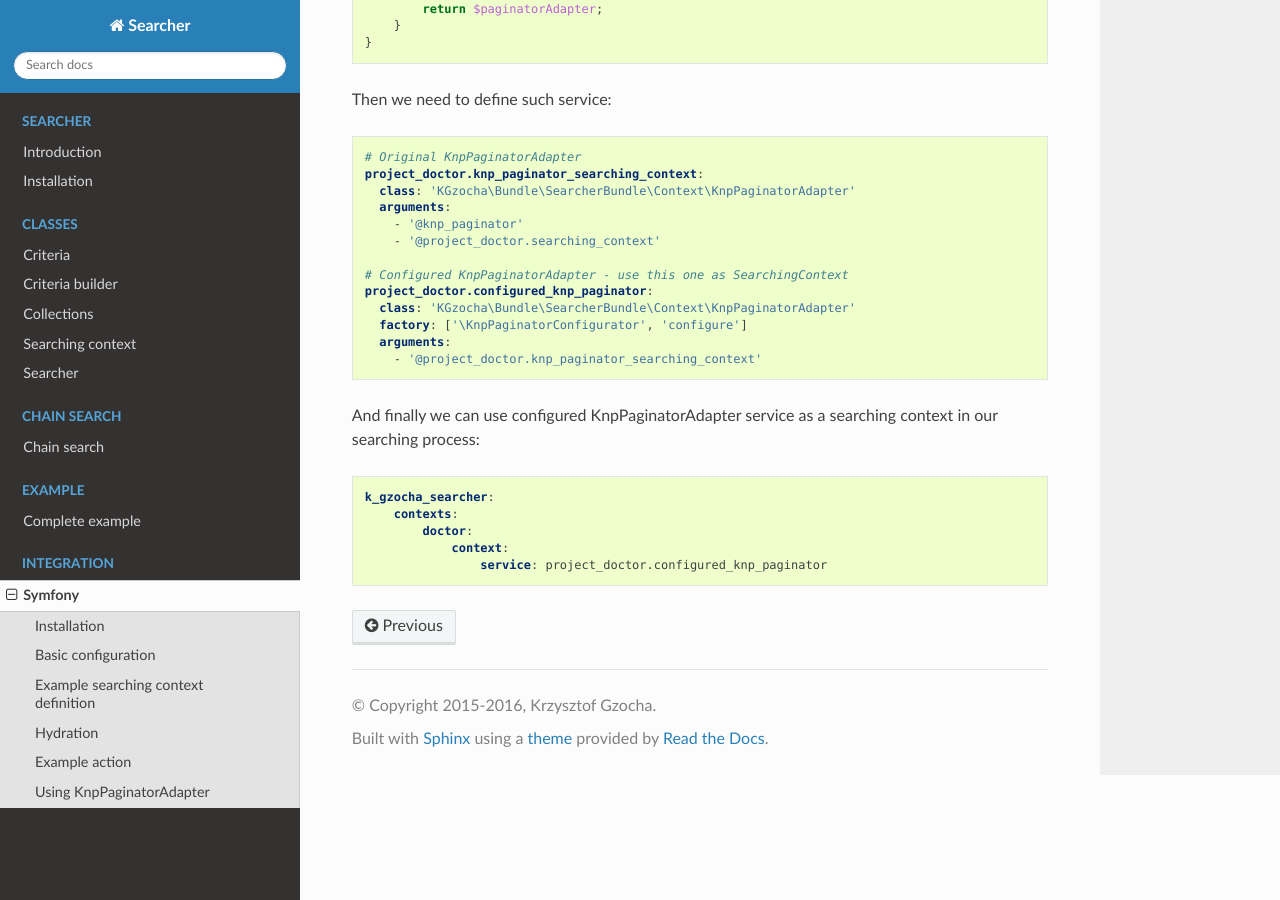
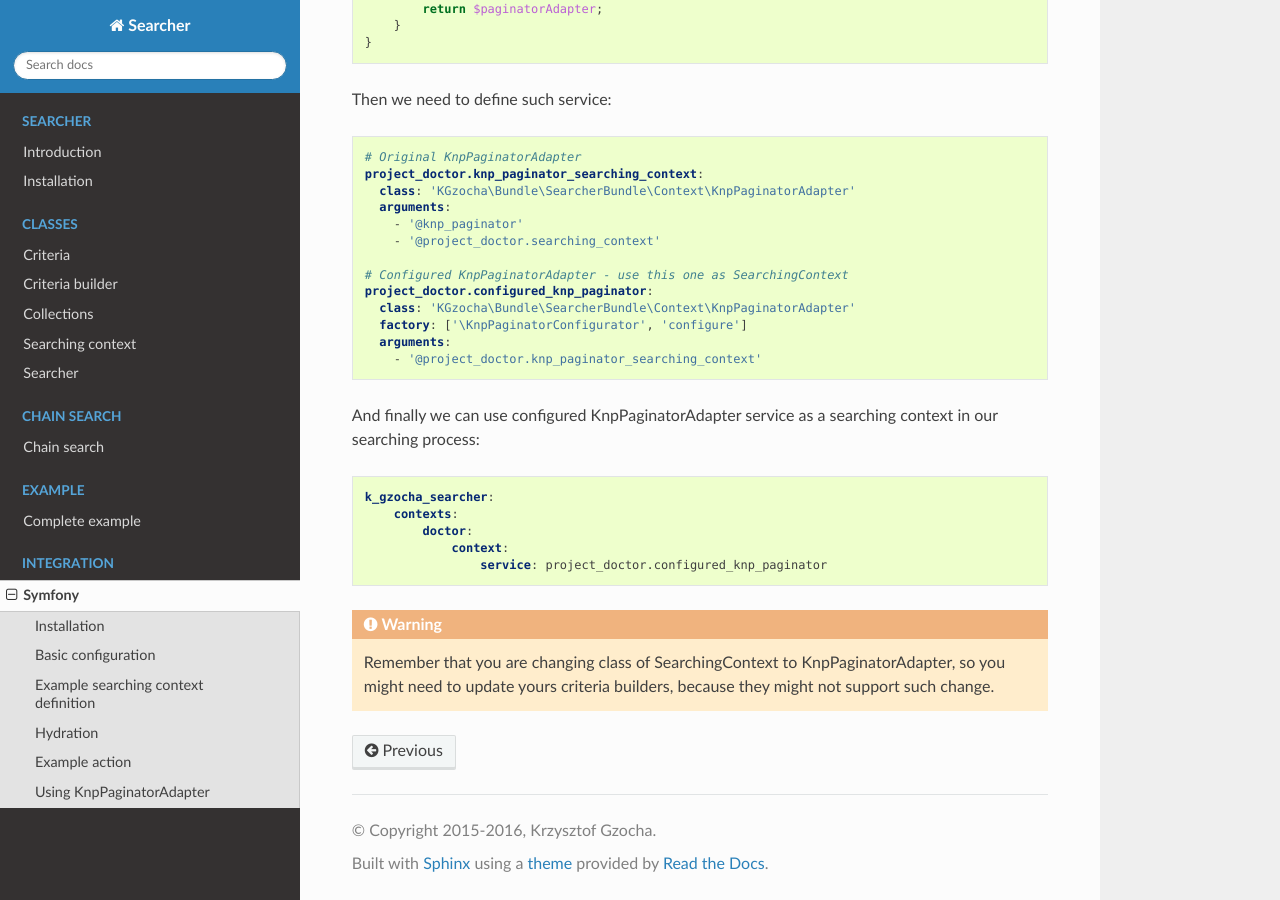
Before and after one commit to krzysztof-gzocha/searcher, a Sphinx documentation site: the page built from docs/integration/symfony.rst, in a window 1280 px wide and 900 px high, scrolled down 4925 px. Built offline with Sphinx 7.4.7 and the Read the Docs theme 2.0.0, drawn with Linux system fonts in a browser that asks for light colours.

Commit message:
Added warning about changing SearchingContext class

```diff
--- a/docs/integration/symfony.rst
+++ b/docs/integration/symfony.rst
@@ -265,3 +265,8 @@ And finally we can use configured KnpPaginatorAdapter service as a searching con
             doctor:
                 context:
                     service: project_doctor.configured_knp_paginator
+
+.. warning::
+
+    Remember that you are changing class of SearchingContext to KnpPaginatorAdapter, so you might need to update
+    yours criteria builders, because they might not support such change.
```
